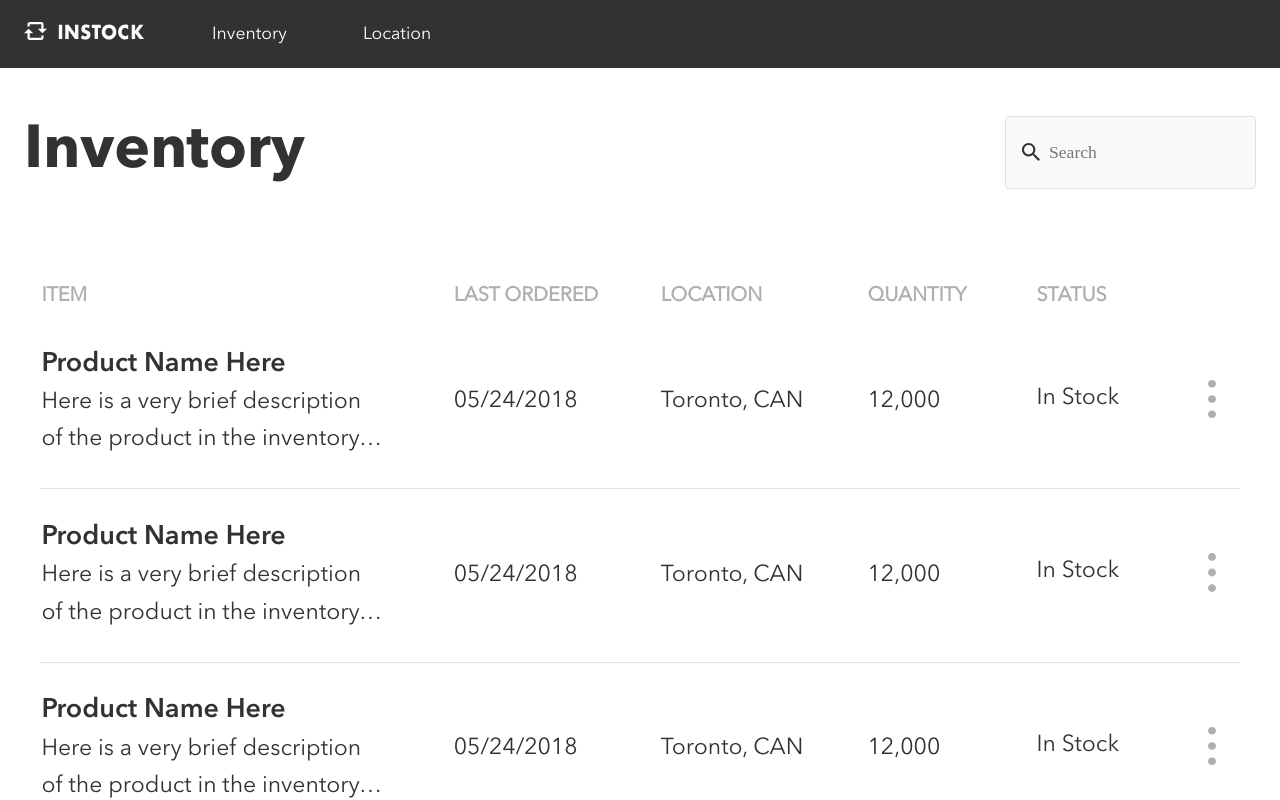
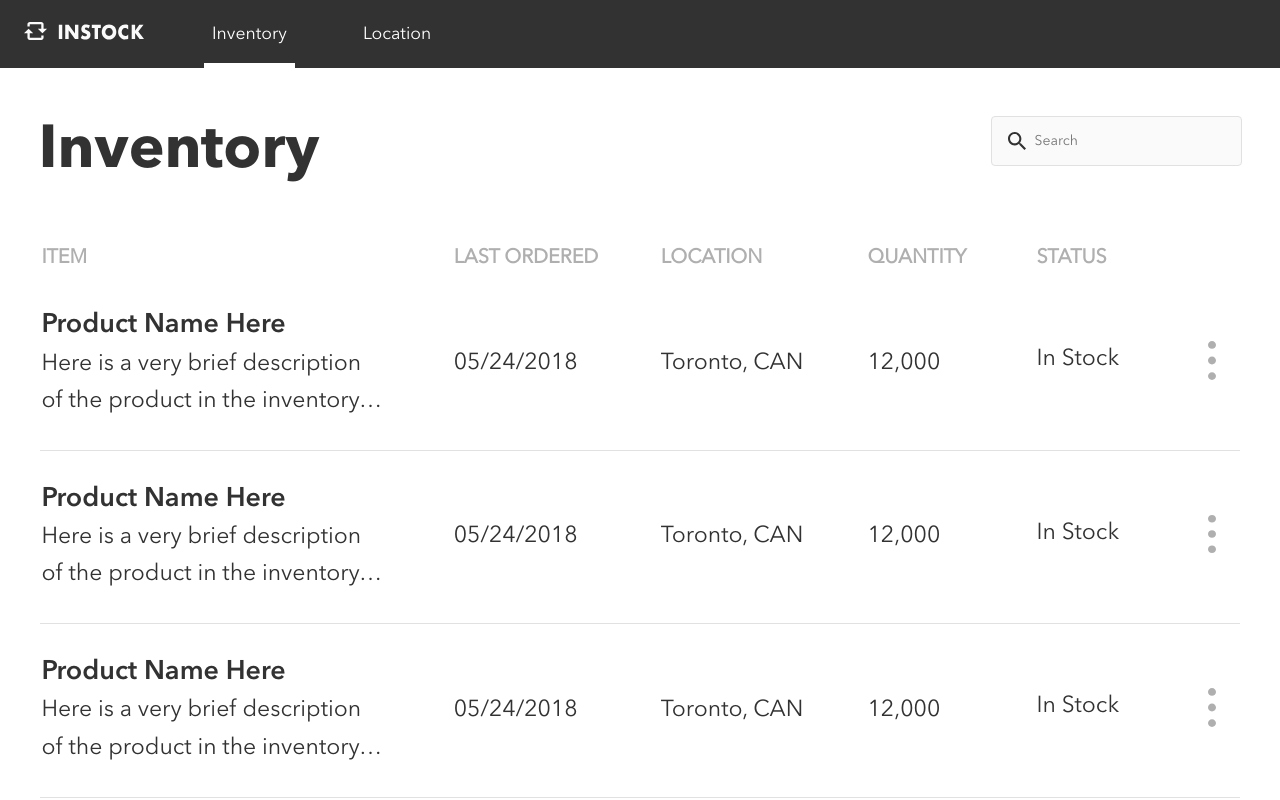
Before and after one commit to Short-Hop/InStock, a React (Create React App) app in the folder client/in-stock/: page /inventory in a window 1280 px wide. Shown: the top 800 px of the page. Built offline with nearby package versions, Linux system fonts and the light colour scheme.

Commit message:
Edited some styles for Header and Nav components

```diff
--- a/client/in-stock/src/App.js
+++ b/client/in-stock/src/App.js
@@ -13,7 +13,6 @@ class App extends React.Component {
     return (
       <>
         <BrowserRouter>
-          <Nav />
           <Switch>
             <Redirect from="/" exact to="/warehouses" />
             <Route path="/warehouses" exact component={LocationPage} />
--- a/client/in-stock/src/components/InventoryPage.js
+++ b/client/in-stock/src/components/InventoryPage.js
@@ -8,6 +8,7 @@ class InventoryPage extends React.Component {
     render() {
         return (
             <>
+                <Nav page={this.props.match.path}/>
                 <Header title="Inventory" />
                 <Inventory/>
                 <CreateProduct/>
--- a/client/in-stock/src/components/LocationPage.js
+++ b/client/in-stock/src/components/LocationPage.js
@@ -1,12 +1,14 @@
 import React from "react";
 import Header from "./Header";
 import Location from "./Location";
+import Nav from "./Nav"
 // import CreateProduct from './CreateProduct';
 
 class LocationPage extends React.Component {
   render() {
     return (
       <>
+        <Nav page={this.props.match.path}/>
         <Header title="Location" />
         <Location />
       </>
--- a/client/in-stock/src/components/Nav.js
+++ b/client/in-stock/src/components/Nav.js
@@ -4,6 +4,19 @@ import { Link } from "react-router-dom";
 
 export default class nav extends Component {
   render() {
+    console.log(this.props.page)
+
+    let inventoryLink;
+    let locationLink
+    if (this.props.page.includes("/warehouses")) {
+      inventoryLink = <Link className="nav__menu--inventory"  to="/inventory">Inventory</Link>
+      locationLink = <Link className="location__selected" to="/warehouses">Location</Link>
+    } else if (this.props.page.includes("/inventory")) {
+      inventoryLink = <Link className="inventory__selected" to="/inventory">Inventory</Link>
+      locationLink = <Link className="nav__menu--location"  to="/warehouses">Location</Link>
+    }
+
+
     return (
       <nav className="nav">
         <div className="nav__logo">
@@ -12,12 +25,8 @@ export default class nav extends Component {
           </Link>
         </div>
         <div className="nav__menu">
-          <Link className="nav__menu--inventory" to="/inventory">
-            Inventory
-          </Link>
-          <Link className="nav__menu--location" to="/warehouses">
-            Location
-          </Link>
+          {inventoryLink}
+          {locationLink}
         </div>
       </nav>
     );
--- a/client/in-stock/src/components/Product.js
+++ b/client/in-stock/src/components/Product.js
@@ -1,8 +1,9 @@
 import React from 'react';
 import arrow from "../assets/Icons/SVG/Icon-back-arrow.svg"
 import { Link } from "react-router-dom";
+import Nav from "./Nav"
 
-function Product() {
+function Product(props) {
     let instock = true;
     let indicator;
 
@@ -14,6 +15,8 @@ function Product() {
 
 
     return(
+        <>
+        <Nav page={props.match.path}/>
         <div className="product">
             <div className="product__header">
                 <div>
@@ -79,6 +82,7 @@ function Product() {
             </button>
 
         </div>
+        </>
     )
 }
 
--- a/client/in-stock/src/components/WarehouseName.js
+++ b/client/in-stock/src/components/WarehouseName.js
@@ -1,10 +1,13 @@
 import React, { Component } from "react";
 import Arrow from "../assets/Icons/SVG/Icon-back-arrow.svg";
-import Inventory from "./Inventory"
+import Inventory from "./Inventory";
+import Nav from "./Nav"
 
 export default class WarehouseName extends Component {
   render() {
     return (
+      <>
+      <Nav page={this.props.match.path}/>
       <div className="warehouseName">
         <div className="warehouseName__title">
           <img src={Arrow} />
@@ -28,6 +31,7 @@ export default class WarehouseName extends Component {
         </div>
         <Inventory/>
       </div>
+      </>
     );
   }
 }
--- a/client/in-stock/src/styles/_header.scss
+++ b/client/in-stock/src/styles/_header.scss
@@ -1,5 +1,5 @@
 .header {
-  margin: 32px 16px;
+  margin: 32px 5vw;
   display: flex;
   flex-direction: column;
 
@@ -15,16 +15,17 @@
     background-repeat: no-repeat;
     background-position: 16px 50%;
     text-indent: 43px;
-    font-size: 1.1em;
-    font-family: Regular;
+    font-family: AvenirNextRegular;
+    font-size: 4.1vw;
     color: #323232;
     border: 1px solid #e1e1e1;
+    height: 15vw;
   }
 }
 
-@media screen and (min-width: 768px) {
+@media screen and (min-width: 600px) {
   .header {
-    margin: 48px 24px;
+    margin: 48px 3vw;
     flex-direction: row;
     justify-content: space-between;
 
@@ -34,6 +35,8 @@
 
     &__search {
       width: 249px;
+      height: 48px;
+      font-size: 14px;
     }
   }
 }
--- a/client/in-stock/src/styles/_inventory.scss
+++ b/client/in-stock/src/styles/_inventory.scss
@@ -8,7 +8,7 @@ button {
 }
 
 .inventory {
-    padding: 5vw;
+    padding: 0px 5vw;
 
     th {
         @extend h5;
@@ -81,7 +81,7 @@ button {
     }
 
     .inventory {
-        padding: 3vw;
+        padding: 0px 3vw;
 
         th {
             display: table-cell;
--- a/client/in-stock/src/styles/_nav.scss
+++ b/client/in-stock/src/styles/_nav.scss
@@ -28,9 +28,18 @@
       text-align: center;
 
       &:hover {
-        border-bottom: solid #ffffff;
-        font-family: myDemi;
+        border-bottom: solid #ffffff 5px;
       }
+    }
+
+    .inventory__selected {
+      @extend .nav__menu--inventory;
+      border-bottom: solid #ffffff 5px;
+    }
+
+    .location__selected {
+      @extend .nav__menu--location;
+      border-bottom: solid #ffffff 5px;
     }
   }
 }
--- a/client/in-stock/src/styles/styles.css
+++ b/client/in-stock/src/styles/styles.css
@@ -135,7 +135,7 @@ button {
 }
 
 .inventory {
-  padding: 5vw;
+  padding: 0px 5vw;
 }
 
 .inventory th {
@@ -202,7 +202,7 @@ button {
     height: 13vw;
   }
   .inventory {
-    padding: 3vw;
+    padding: 0px 3vw;
   }
   .inventory th {
     display: table-cell;
@@ -314,7 +314,7 @@ button {
 }
 
 .header {
-  margin: 32px 16px;
+  margin: 32px 5vw;
   display: -webkit-box;
   display: -ms-flexbox;
   display: flex;
@@ -336,15 +336,16 @@ button {
   background-repeat: no-repeat;
   background-position: 16px 50%;
   text-indent: 43px;
-  font-size: 1.1em;
-  font-family: Regular;
+  font-family: AvenirNextRegular;
+  font-size: 4.1vw;
   color: #323232;
   border: 1px solid #e1e1e1;
+  height: 15vw;
 }
 
-@media screen and (min-width: 768px) {
+@media screen and (min-width: 600px) {
   .header {
-    margin: 48px 24px;
+    margin: 48px 3vw;
     -webkit-box-orient: horizontal;
     -webkit-box-direction: normal;
         -ms-flex-direction: row;
@@ -358,6 +359,8 @@ button {
   }
   .header__search {
     width: 249px;
+    height: 48px;
+    font-size: 14px;
   }
 }
 
@@ -410,7 +413,7 @@ button {
           justify-content: space-between;
 }
 
-.nav__menu--inventory, .nav__menu--location {
+.nav__menu--inventory, .nav__menu .inventory__selected, .nav__menu--location, .nav__menu .location__selected {
   padding: 0.5rem;
   font-size: 4.5vw;
   width: 50%;
@@ -420,9 +423,16 @@ button {
   text-align: center;
 }
 
-.nav__menu--inventory:hover, .nav__menu--location:hover {
-  border-bottom: solid #ffffff;
-  font-family: myDemi;
+.nav__menu--inventory:hover, .nav__menu .inventory__selected:hover, .nav__menu--location:hover, .nav__menu .location__selected:hover {
+  border-bottom: solid #ffffff 5px;
+}
+
+.nav__menu .inventory__selected {
+  border-bottom: solid #ffffff 5px;
+}
+
+.nav__menu .location__selected {
+  border-bottom: solid #ffffff 5px;
 }
 
 @media screen and (min-width: 600px) {
@@ -445,11 +455,11 @@ button {
     margin-left: 180px;
     display: unset;
   }
-  .nav__menu--inventory, .nav__menu--location {
+  .nav__menu--inventory, .nav__menu .inventory__selected, .nav__menu--location, .nav__menu .location__selected {
     font-size: 1.1em;
     padding: 0px 8px 20px 8px;
   }
-  .nav__menu--location {
+  .nav__menu--location, .nav__menu .location__selected {
     margin-left: 60px;
   }
 }
@@ -464,7 +474,7 @@ button {
   .nav__logo img {
     height: 23px;
   }
-  .nav__menu--inventory, .nav__menu--location {
+  .nav__menu--inventory, .nav__menu .inventory__selected, .nav__menu--location, .nav__menu .location__selected {
     padding: 0px 8px 23px 8px;
     font-size: 1.4em;
     margin-left: 100px;
```
Also changed, not shown: 1 other file (tests, documents, lock files or other folders).
